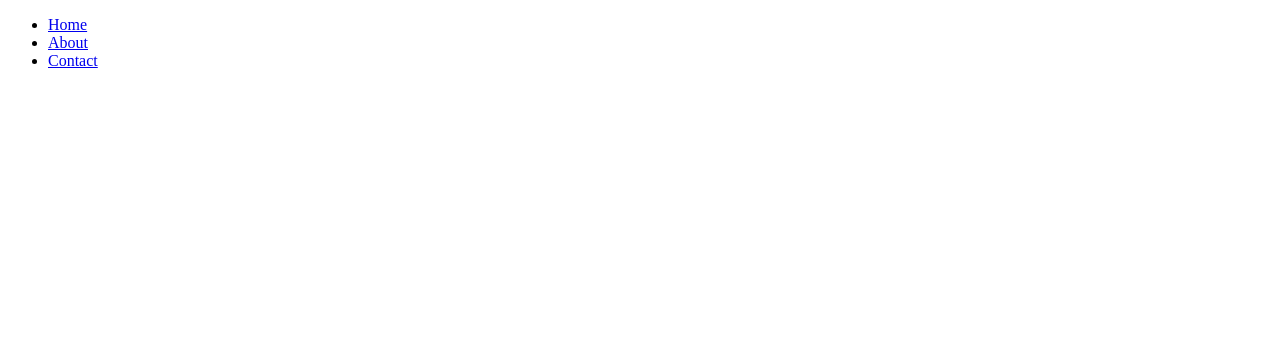
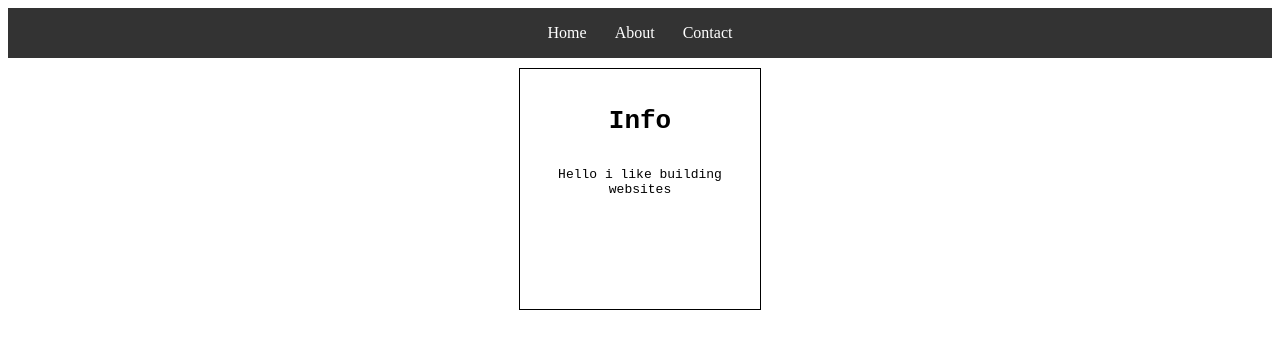
Before and after one commit to manvithhegde/studenthub_manvith, a plain HTML site: page index.html in a window 1280 px wide. Drawn offline with Linux system fonts and the light colour scheme.

Commit message:
flex box updation

```diff
--- a/index.css
+++ b/index.css
@@ -2,6 +2,36 @@ ul{
     list-style-type:none;
     margin:0;
     padding: 0;
+    display:flex;
+    background-color: #333333;
+    justify-content: center;
+
 
 
 }
+
+
+
+ul li a{
+    display:flex;
+    color:white;
+    text-align:center;
+
+    padding: 16px 14px;
+
+    text-decoration: none;
+}
+
+.cont{
+    display: flex;
+    flex-direction: column;
+    width: 200px;
+    height: 200px;
+    margin:10px auto;
+    padding:20px;
+    border: 1px solid black;
+    font-family: monospace;
+    text-align: center;
+
+
+}
--- a/index.html
+++ b/index.html
@@ -8,12 +8,19 @@
         <title>
             Student Hub
         </title>
+    <link rel="stylesheet" href="index.css">
     </head>
     <body>
         <ul>
             <li><a href="#home">Home</a></li>
             <li><a href="#about">About</a></li>
-            <li><a href="#contact">Contact</a></li>
+            <li ><a href="#contact">Contact</a></li>
         </ul>
+
+        <div class="cont" >
+            <h1>Info</h1>
+
+           <p>Hello i like building websites</p>
+        </div>
     </body>
 </html>
```
